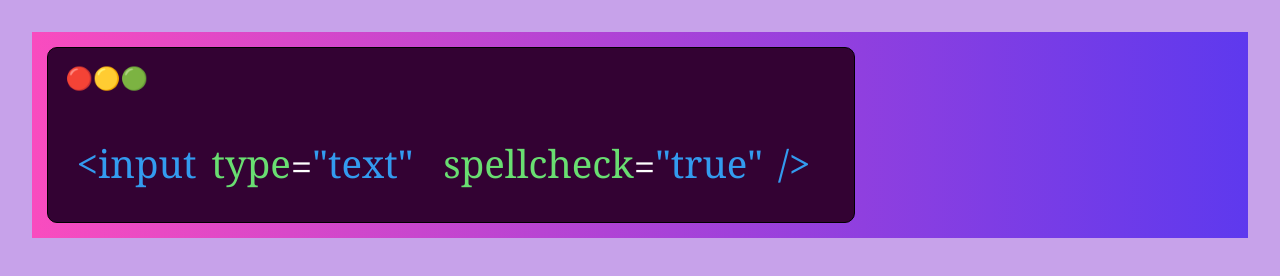
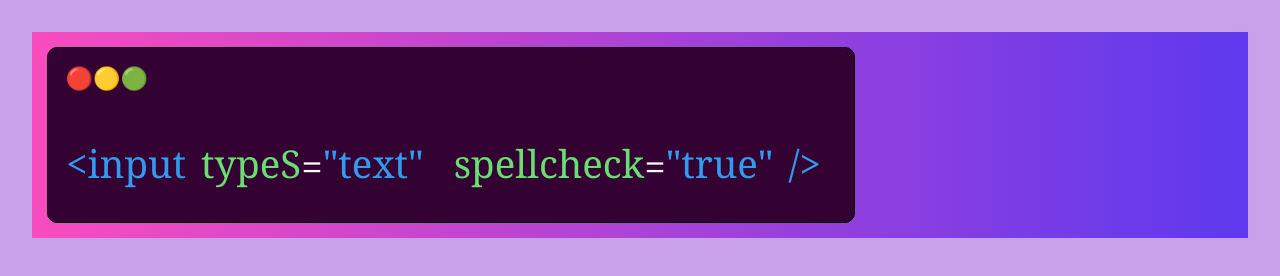
Before and after one commit to Brain-Maggie/Achillies, a plain HTML site: page index.html in a window 1280 px wide. Drawn offline with Linux system fonts and the light colour scheme.

Commit message:
TYPE CHANGE

```diff
--- a/index.html
+++ b/index.html
@@ -16,7 +16,7 @@
         <div class="downward">
           <div class="opp-tag">&lt</div>
           <div class="opp-tag">input</div>
-          <div class="content">type</div>
+          <div class="content">typeS</div>
           <span class="equal">=</span>
           <div class="tag">"text"</div>
           <div class="content">spellcheck</div>
```
